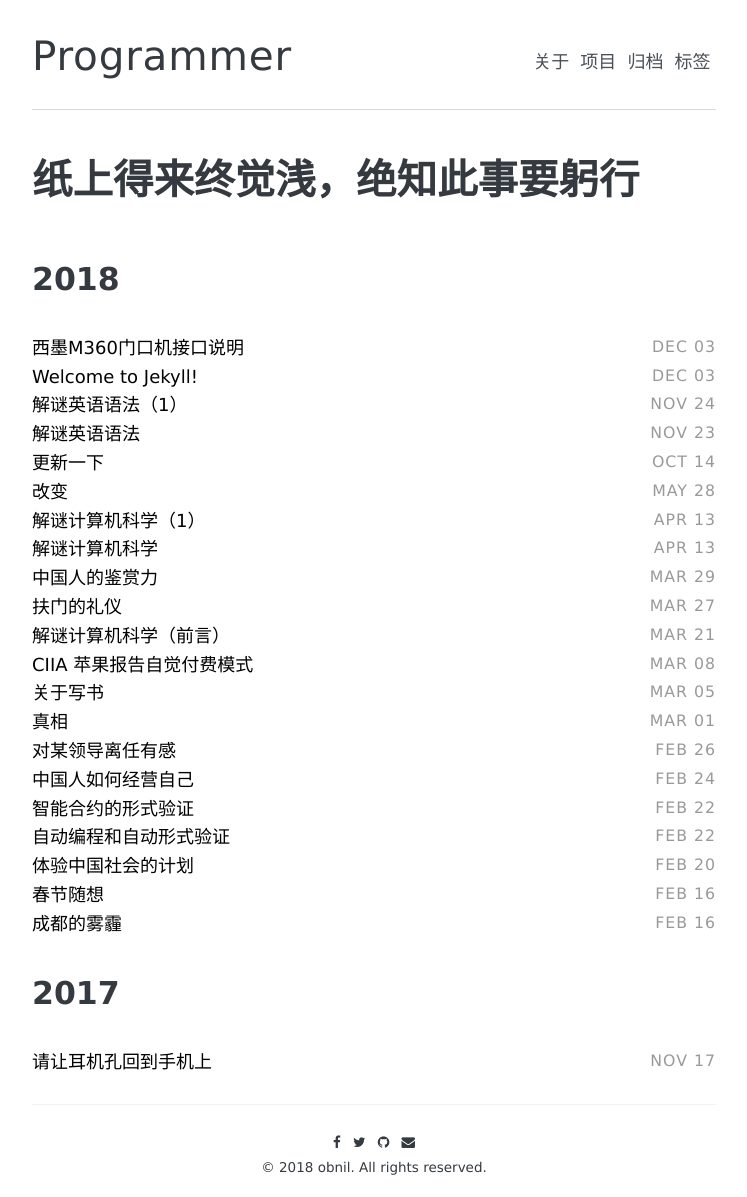
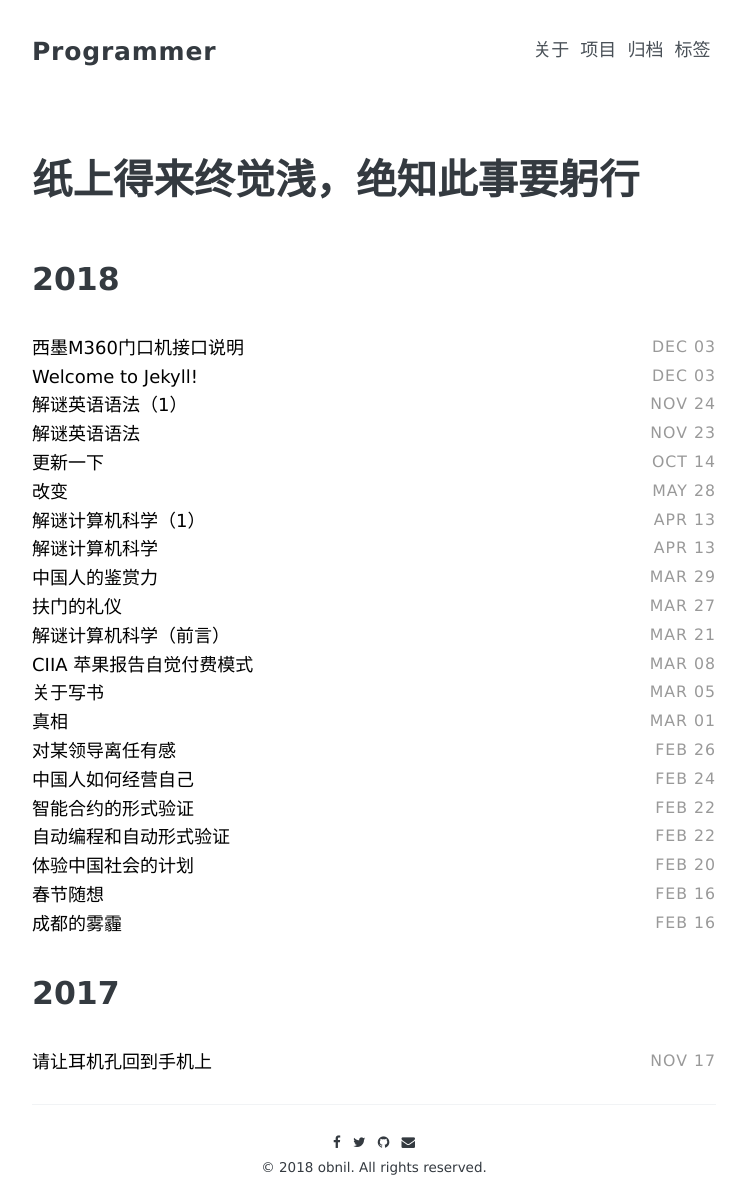
Before and after one commit to obnil/obnil.github.io, a Jekyll site: the page built from index.html, in a window 1280 px wide. Shown: the whole page, without its empty margins (266-1013 px from the left). Built offline with Jekyll 4.4.1, drawn with Linux system fonts in a browser that asks for light colours; some web fonts are replaced; the list of posts is cut into pages by our own code; comment, search, counter and statistics services are not loaded.

Commit message:
修改首页在手机上显示异常的问题

```diff
--- a/_sass/_typography.scss
+++ b/_sass/_typography.scss
@@ -70,7 +70,6 @@ font-size: 1.375rem;
 font-weight: 300;
 }
 .site-header {
-border-bottom: 1px solid #d9d9d9;
 margin-bottom: .75em;
 min-height: 80px;
 }
@@ -79,16 +78,16 @@ float: left;
 margin: 0 0 1em 0;
 cursor: pointer;
 letter-spacing: 0.8px;
-font-size: 1em;
+font-size: 25px;
 line-height: 28px;
-font-weight: 300;
+font-weight: 600;
 }
 
 .header-nav {
 float: right;
 margin: 0;
 position: relative;
-padding-top: 1em;
+padding-top: 0.3em;
 pointer-events: all;
 cursor: pointer;
 }
```
Also changed, not shown: 1 other file.
